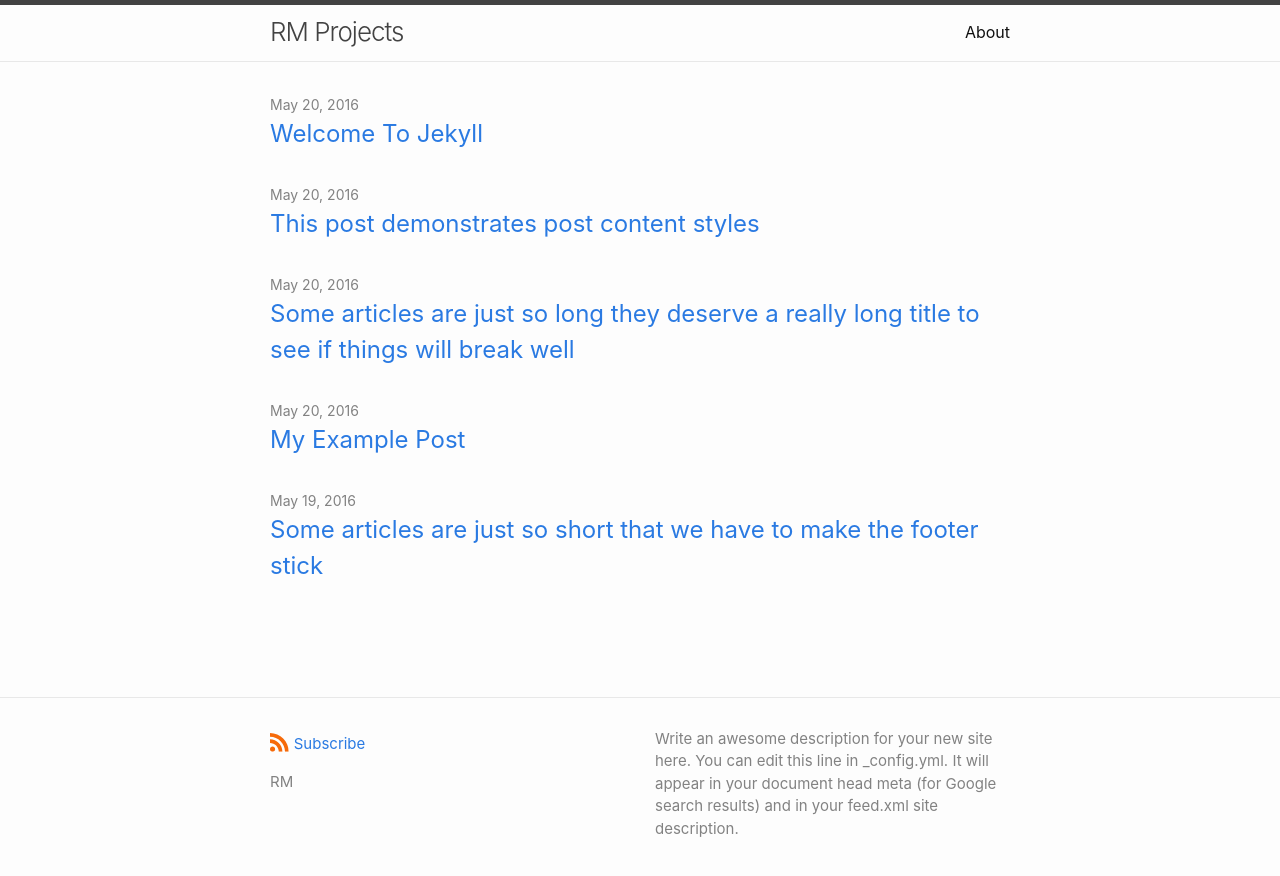
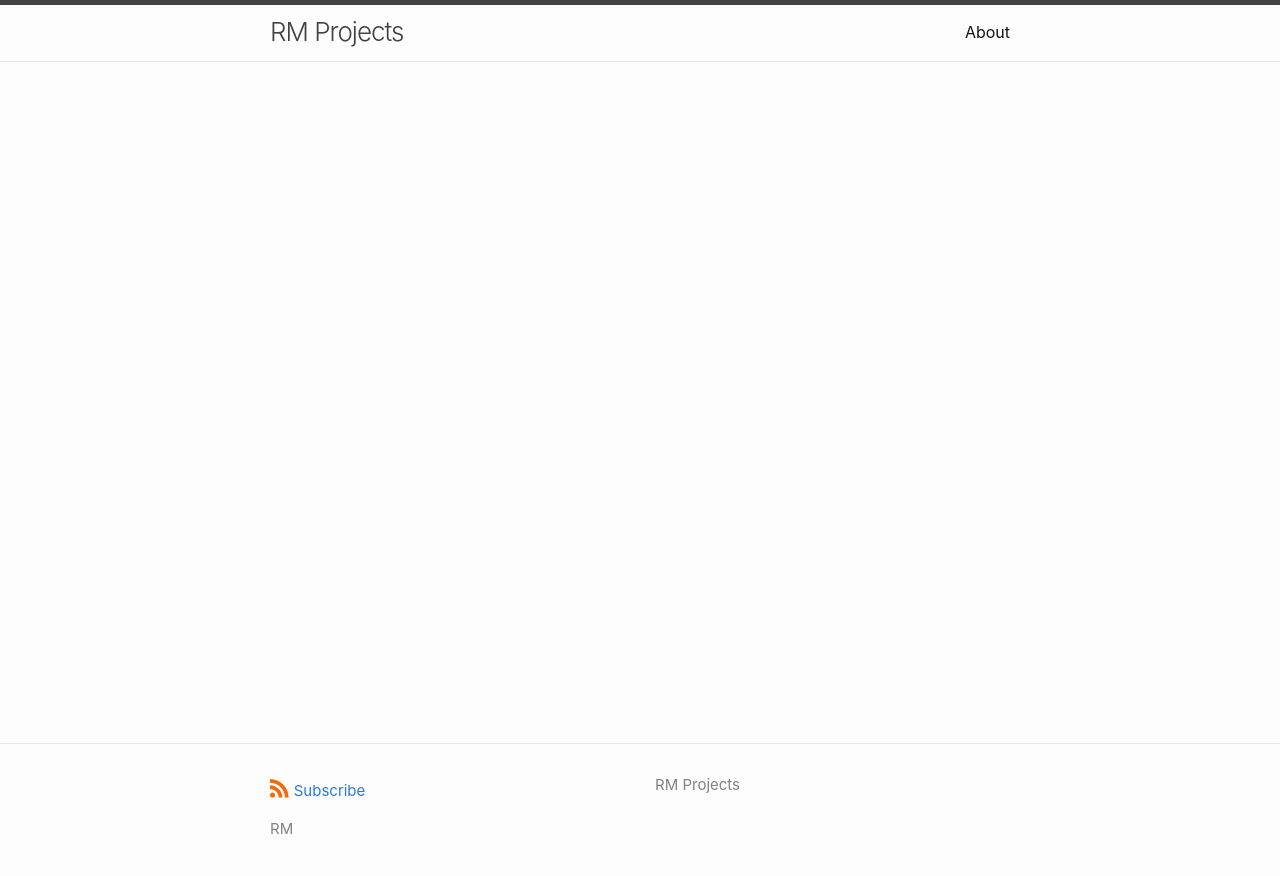
Before and after one commit to rafi01234/rafi01234.github.io, a Jekyll site: the page built from index.md, in a window 1280 px wide. Shown: the top 876 px of the page. Built offline with Jekyll 4.4.1, drawn with Linux system fonts in a browser that asks for light colours.

Commit message:
Unpublish template posts

```diff
--- a/_config.yml
+++ b/_config.yml
@@ -6,9 +6,7 @@ author:
 # The `>` after `description:` means to ignore line-breaks until next key.
 # If you want to omit the line-break after the end of text, use `>-` instead.
 description: >
-  Write an awesome description for your new site here. You can edit this line
-  in _config.yml. It will appear in your document head meta (for Google search
-  results) and in your feed.xml site description.
+  RM Projects
 
 # Build settings
 
```
Also changed, not shown: _posts/2016-05-19-super-short-article.md (+1 -0 lines), _posts/2016-05-20-my-example-post.md (+1 -0 lines), _posts/2016-05-20-super-long-article.md (+1 -0 lines), _posts/2016-05-20-this-post-demonstrates-post-content-styles.md (+1 -0 lines), _posts/2016-05-20-welcome-to-jekyll.md (+1 -0 lines).
